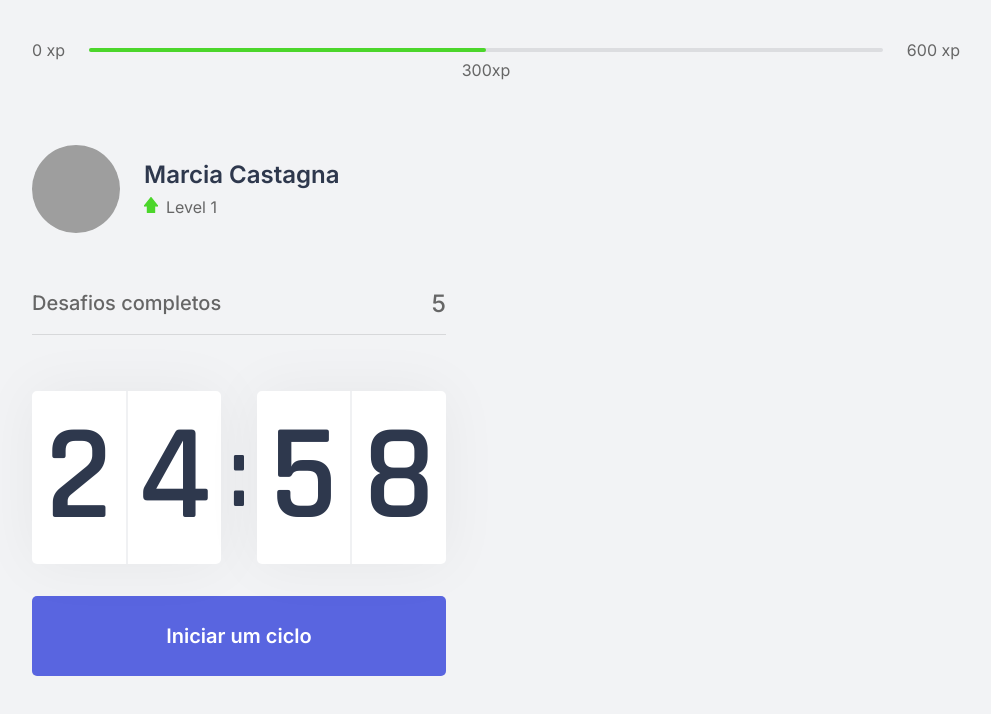
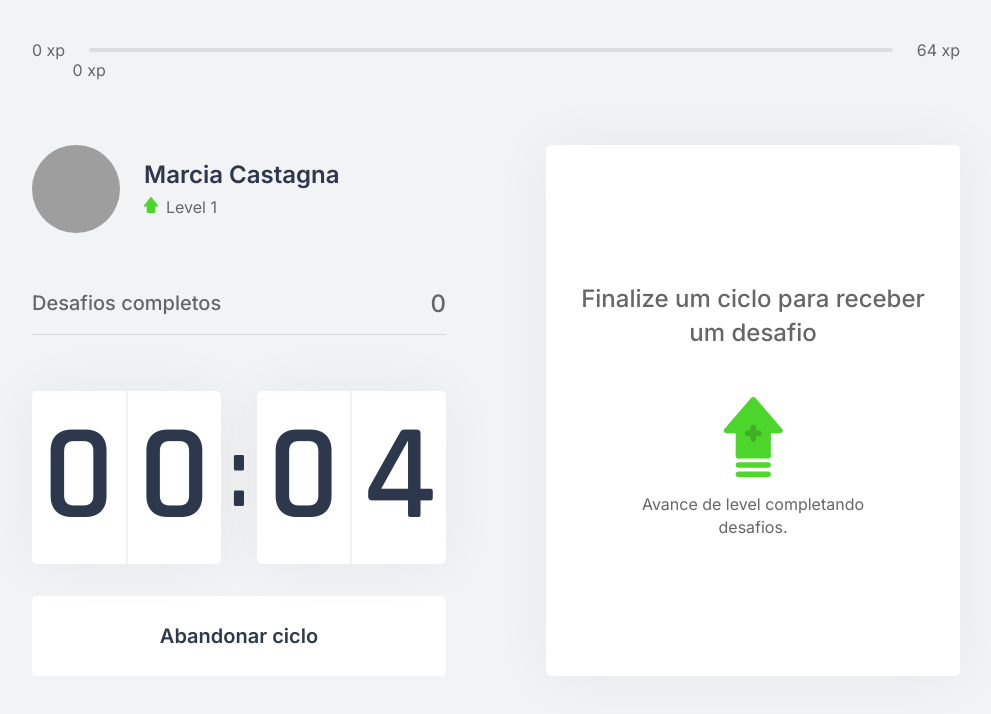
Before and after one commit to marciafc/moveit-next, a Next.js app: page / in a window 1280 px wide. Both pictures are taken after a click on the button "Iniciar um ciclo". Shown: the top 714 px of the page, without its empty margins (144-1135 px from the left). Built offline with nearby package versions, Linux system fonts and the light colour scheme; grey boxes are pictures that could not be loaded.

Commit message:
Criaçao do ChallengeBox

```diff
--- /dev/null
+++ b/challenges.json
@@ -0,0 +1,62 @@
+[
+  {
+    "type": "body",
+    "description": "Estique um de seus braços com a palma da mão virada para frente e puxe os dedos para cima por 10 segundos por mão.",
+    "amount": 80
+  },
+  {
+    "type": "body",
+    "description": "Estique seu braço contra o peito e puxe-o utilizando o outro braço por 10 segundos por braço.",
+    "amount": 60
+  },
+  {
+    "type": "body",
+    "description": "Puxe seu pescoço com a ajuda da mão para a direita e para a esquerda, permanecendo na posição por alguns segundos.",
+    "amount": 70
+  },
+  {
+    "type": "body",
+    "description": "Com as duas mãos na parte de trás da cabeça, leve-a para baixo, alongando a parte de trás da região.",
+    "amount": 60
+  },
+  {
+    "type": "body",
+    "description": "Cruze as pernas e desça com as mãos esticadas em direção ao chão. Repita o movimento com a outra perna na frente.",
+    "amount": 100
+  },
+  {
+    "type": "body",
+    "description": "Sentado, abra as pernas e tente encostar as palmas das mãos no chão, repita 3 vezes por 5 segundos.",
+    "amount": 80
+  },
+  {
+    "type": "body",
+    "description": "Puxe o joelho de encontro ao peito e segure, troque de perna após 10 segundos.",
+    "amount": 50
+  },
+  {
+    "type": "body",
+    "description": "Sentado, cruze uma perna e incline seu tronco à frente, troque de perna após 10 segundos.",
+    "amount": 80
+  },
+  {
+    "type": "eye",
+    "description": "Sentado, feche os olhos e cubra-os com as palmas da mão durante 2 minutos, depois abra normalmente.",
+    "amount": 90
+  },
+  {
+    "type": "eye",
+    "description": "Em algum ambiente aberto, olhe o mais longe que puder em quatro direções por 3s, mexa apenas os olhos. Repita 3 vezes.",
+    "amount": 140
+  },
+  {
+    "type": "eye",
+    "description": "Usando os polegares, massage a área abaixo das sobrancelhas em movimentos circulares por 15 segundos.",
+    "amount": 70
+  },
+  {
+    "type": "body",
+    "description": "Em pé, gire a cintura o máximo que puder para a esquerda, segure por cinco segundos. Repita para a direita.",
+    "amount": 90
+  }
+]
--- /dev/null
+++ b/src/components/ChallengeBox.tsx
@@ -0,0 +1,43 @@
+import { useContext } from "react";
+import { ChallengesContext } from "../contexts/ChallengesContext";
+import styles from "../styles/components/ChallengeBox.module.css";
+
+export function ChallengeBox() {
+  const { activeChalleng, resetChallenge } = useContext(ChallengesContext);
+  return (
+    <div className={styles.challengeBoxContainer}>
+      {activeChalleng ? (
+        <div className={styles.challengeActive}>
+          <header>Ganhe {activeChalleng.amount} xp</header>
+
+          <main>
+            <img src={`icons/${activeChalleng.type}.svg`} />
+            <strong>Novo desafio</strong>
+            <p>{activeChalleng.description}</p>
+          </main>
+
+          <footer>
+            <button
+              type="button"
+              className={styles.challengeFailedButton}
+              onClick={resetChallenge}
+            >
+              Falhei
+            </button>
+            <button type="button" className={styles.challengeSucceededButton}>
+              Completei
+            </button>
+          </footer>
+        </div>
+      ) : (
+        <div className={styles.challengeNotActive}>
+          <strong>Finalize um ciclo para receber um desafio</strong>
+          <p>
+            <img src="icons/level-up.svg" alt="Level Up" />
+            Avance de level completando desafios.
+          </p>
+        </div>
+      )}
+    </div>
+  );
+}
--- a/src/components/CompletedChallenges.tsx
+++ b/src/components/CompletedChallenges.tsx
@@ -1,10 +1,13 @@
+import { useContext } from "react";
+import { ChallengesContext } from "../contexts/ChallengesContext";
 import styles from "../styles/components/CompletedChallenges.module.css";
 
 export function CompletedChallenges() {
+  const { challengesCompleted } = useContext(ChallengesContext);
   return (
     <div className={styles.completedChallengesContainer}>
       <span>Desafios completos</span>
-      <span>5</span>
+      <span>{challengesCompleted}</span>
     </div>
   );
 }
--- a/src/components/Countdown.tsx
+++ b/src/components/Countdown.tsx
@@ -1,9 +1,14 @@
-import { useState, useEffect } from "react";
+import { useState, useEffect, useContext } from "react";
+import { ChallengesContext } from "../contexts/ChallengesContext";
 import styles from "../styles/components/Countdown.module.css";
 
+let countdownTimeout: NodeJS.Timeout;
+
 export function Countdown() {
-  const [time, setTime] = useState(25 * 60);
-  const [active, setActive] = useState(false);
+  const { startNewChallenge } = useContext(ChallengesContext);
+  const [time, setTime] = useState(0.1 * 60);
+  const [isActive, setIsActive] = useState(false);
+  const [hasFinished, setHasFinished] = useState(false);
 
   const minutes = Math.floor(time / 60);
 
@@ -13,16 +18,26 @@ export function Countdown() {
   const [secondLeft, secondRight] = String(seconds).padStart(2, "0").split("");
 
   function startCountdown() {
-    setActive(true);
+    setIsActive(true);
+  }
+
+  function resetCountdown() {
+    clearTimeout(countdownTimeout);
+    setIsActive(false);
+    setTime(0.1 * 60);
   }
 
   useEffect(() => {
-    if (active && time > 0) {
-      setTimeout(() => {
+    if (isActive && time > 0) {
+      countdownTimeout = setTimeout(() => {
         setTime(time - 1);
       }, 1000);
+    } else if (isActive && time === 0) {
+      setHasFinished(true);
+      setIsActive(false);
+      startNewChallenge();
     }
-  }, [active, time]);
+  }, [isActive, time]);
 
   return (
     <div>
@@ -38,6 +53,21 @@ export function Countdown() {
         </div>
       </div>
 
+      {hasFinished ? (
+        <button disabled className={styles.countdownButton}>
+          Ciclo encerrado
+        </button>
+      ) : (
+        <>
+          {isActive ? (
+            <button
+              type="button"
+              className={`${styles.countdownButton} ${styles.countdownButtonActive}`}
+              onClick={resetCountdown}
+            >
+              Abandonar ciclo
+            </button>
+          ) : (
             <button
               type="button"
               className={styles.countdownButton}
@@ -45,6 +75,9 @@ export function Countdown() {
             >
               Iniciar um ciclo
             </button>
+          )}
+        </>
+      )}
     </div>
   );
 }
--- a/src/components/ExperienceBar.tsx
+++ b/src/components/ExperienceBar.tsx
@@ -1,16 +1,28 @@
+import { useContext } from "react";
+import { ChallengesContext } from "../contexts/ChallengesContext";
 import styles from "../styles/components/ExperienceBar.module.css";
 
 export function ExperienceBar() {
+  const { currentExperience, experienceToNextLevel } = useContext(
+    ChallengesContext
+  );
+
+  const percentToNextLevel =
+    Math.round(currentExperience * 100) / experienceToNextLevel;
+
   return (
     <header className={styles.experienceBar}>
       <span>0 xp</span>
       <div>
-        <div style={{ width: "50%" }} />
-        <span className={styles.currentExperience} style={{ left: "50%" }}>
-          300xp
+        <div style={{ width: `${percentToNextLevel}%` }} />
+        <span
+          className={styles.currentExperience}
+          style={{ left: `${percentToNextLevel}%` }}
+        >
+          {currentExperience} xp
         </span>
       </div>
-      <span>600 xp</span>
+      <span>{experienceToNextLevel} xp</span>
     </header>
   );
 }
--- /dev/null
+++ b/src/contexts/ChallengesContext.tsx
@@ -0,0 +1,66 @@
+import { createContext, useState, ReactNode } from "react";
+import challenges from "../../challenges.json";
+
+interface Challenge {
+  type: "body" | "eye";
+  description: string;
+  amount: number;
+}
+
+interface ChallengesContextData {
+  level: number;
+  currentExperience: number;
+  challengesCompleted: number;
+  activeChalleng: Challenge;
+  experienceToNextLevel: number;
+  levelUp: () => void;
+  startNewChallenge: () => void;
+  resetChallenge: () => void;
+}
+
+interface ChallengesProviderProps {
+  children: ReactNode;
+}
+
+export const ChallengesContext = createContext({} as ChallengesContextData);
+
+export function ChallengesProvider({ children }: ChallengesProviderProps) {
+  const [level, setLevel] = useState(1);
+  const [currentExperience, setCurrentExperience] = useState(0);
+  const [challengesCompleted, setChallengesCompleted] = useState(0);
+  const [activeChalleng, setActiveChalleng] = useState(null);
+
+  const experienceToNextLevel = Math.pow((level + 1) * 4, 2);
+
+  function levelUp() {
+    setLevel(level + 1);
+  }
+
+  function startNewChallenge() {
+    const randomChallengeIndex = Math.floor(Math.random() * challenges.length);
+    const challenge = challenges[randomChallengeIndex];
+
+    setActiveChalleng(challenge);
+  }
+
+  function resetChallenge() {
+    setActiveChalleng(null);
+  }
+
+  return (
+    <ChallengesContext.Provider
+      value={{
+        level,
+        currentExperience,
+        challengesCompleted,
+        activeChalleng,
+        experienceToNextLevel,
+        levelUp,
+        startNewChallenge,
+        resetChallenge,
+      }}
+    >
+      {children}
+    </ChallengesContext.Provider>
+  );
+}
--- a/src/pages/_app.tsx
+++ b/src/pages/_app.tsx
@@ -1,7 +1,13 @@
 import "../styles/global.css";
 
+import { ChallengesProvider } from "../contexts/ChallengesContext";
+
 function MyApp({ Component, pageProps }) {
-  return <Component {...pageProps} />;
+  return (
+    <ChallengesProvider>
+      <Component {...pageProps} />
+    </ChallengesProvider>
+  );
 }
 
 export default MyApp;
--- a/src/pages/index.tsx
+++ b/src/pages/index.tsx
@@ -1,10 +1,10 @@
-import React from "react";
+import Head from "next/head";
+
 import { CompletedChallenges } from "../components/CompletedChallenges";
 import { Countdown } from "../components/Countdown";
 import { ExperienceBar } from "../components/ExperienceBar";
 import { Profile } from "../components/Profile";
-
-import Head from "next/head";
+import { ChallengeBox } from "../components/ChallengeBox";
 
 import styles from "../styles/pages/Home.module.css";
 
@@ -23,7 +23,9 @@ export default function Home() {
           <CompletedChallenges />
           <Countdown />
         </div>
-        <div></div>
+        <div>
+          <ChallengeBox />
+        </div>
       </section>
     </div>
   );
--- /dev/null
+++ b/src/styles/components/ChallengeBox.module.css
@@ -0,0 +1,109 @@
+.challengeBoxContainer {
+  height: 100%;
+
+  background: var(--white);
+  border-radius: 5px;
+  box-shadow: 0 0 60px rgba(0, 0, 0, 0.05);
+  padding: 1.5rem 2rem;
+
+  display: flex;
+  flex-direction: column;
+  align-items: center;
+  justify-content: center;
+
+  text-align: center;
+}
+
+.challengeNotActive {
+  display: flex;
+  flex-direction: column;
+  align-items: center;
+}
+
+.challengeNotActive strong {
+  font-size: 1.5rem;
+  font-weight: 500;
+  line-height: 1.4;
+}
+
+.challengeNotActive p {
+  display: flex;
+  flex-direction: column;
+  align-items: center;
+  line-height: 1.4;
+  max-width: 70%;
+  margin-top: 3rem;
+}
+
+.challengeNotActive p img {
+  margin-bottom: 1rem;
+}
+
+.challengeActive {
+  height: 100%;
+
+  display: flex;
+  flex-direction: column;
+}
+
+.challengeActive header {
+  color: var(--blue);
+  font-weight: 600;
+  font-size: 1.25rem;
+  padding: 0 2rem 1.5rem;
+  border-bottom: 1px solid var(--gray-line);
+}
+.challengeActive main {
+  flex: 1;
+  display: flex;
+  flex-direction: column;
+  align-items: center;
+  justify-content: center;
+}
+
+.challengeActive main strong {
+  font-size: 2rem;
+  font-weight: 600;
+  color: var(--title);
+  margin: 1.5rem 0 1rem;
+}
+
+.challengeActive main p {
+  line-height: 1.5;
+}
+
+.challengeActive footer {
+  display: grid;
+  grid-template-columns: 1fr 1fr;
+  gap: 1rem;
+}
+
+.challengeActive footer button {
+  height: 3rem;
+
+  display: flex;
+  align-items: center;
+  justify-content: center;
+
+  border: 0;
+  border-radius: 5px;
+
+  color: var(--white);
+
+  font-size: 1rem;
+  font-weight: 600;
+
+  transition: filter 0.2s;
+}
+
+.challengeActive footer button.challengeFailedButton {
+  background: var(--red);
+}
+
+.challengeActive footer button.challengeSucceededButton {
+  background: var(--green);
+}
+
+.challengeActive footer button:hover {
+  filter: brightness(0.9);
+}
--- a/src/styles/components/Countdown.module.css
+++ b/src/styles/components/Countdown.module.css
@@ -59,6 +59,22 @@
   transition: background-color 0.2s;
 }
 
-.countdownButton:hover {
+.countdownButton:not(:disabled):hover {
   background: var(--blue-dark);
 }
+
+.countdownButtonActive {
+  background: var(--white);
+  color: var(--title);
+}
+
+.countdownButtonActive:not(:disabled):hover {
+  background: var(--red);
+  color: var(--white);
+}
+
+.countdownButton:disabled {
+  background: var(--white);
+  color: var(--text);
+  cursor: not-allowed;
+}
```
Also changed, not shown: 1 other file (tests, documents, lock files or other folders). Lines whose indentation alone changed are shown as unchanged.
